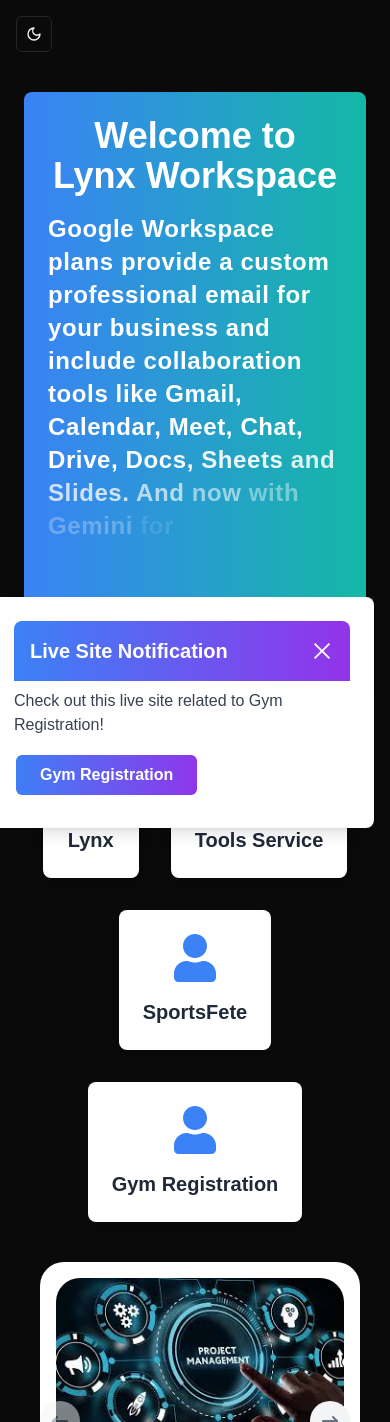
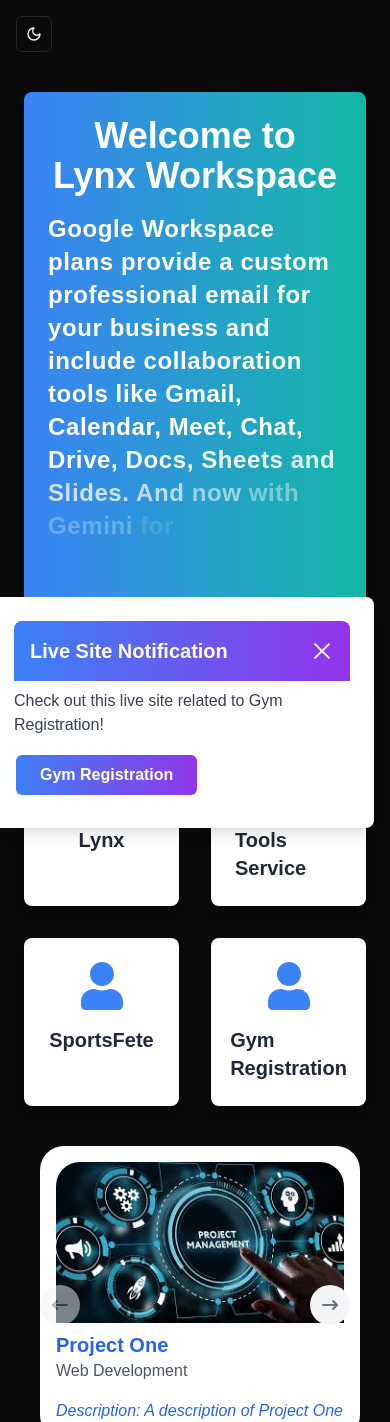
Before and after one commit to AritraDey-Dev/Lynx-workspace, a Next.js app: page / in a window 390 px wide. Shown: the top 1422 px of the page. Built offline with nearby package versions, Linux system fonts and the light colour scheme.

Commit message:
Fixed responsiveness in services icon

```diff
--- a/src/components/ServiceIcons.tsx
+++ b/src/components/ServiceIcons.tsx
@@ -3,7 +3,8 @@
 
 const ServiceIcons: React.FC = () => {
     return (
-        <div className="flex flex-wrap justify-center gap-8 mt-10">
+        <div className="grid grid-cols-2 sm:grid-cols-2 md:grid-cols-3 lg:grid-cols-4 gap-8 mt-10">
+
             {servicesData.map((service) => (
                 <a
                     key={service.title} // Use service title as the key, assuming it's unique
```
